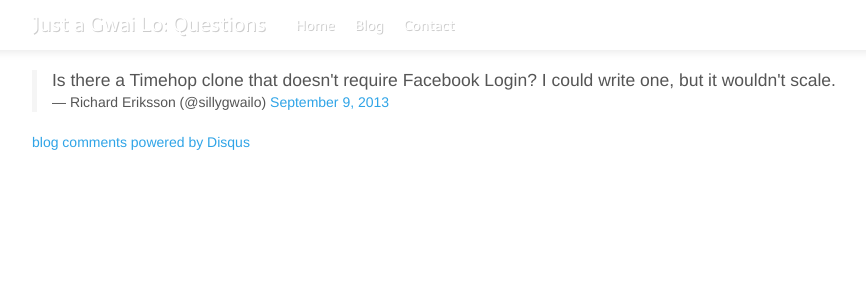
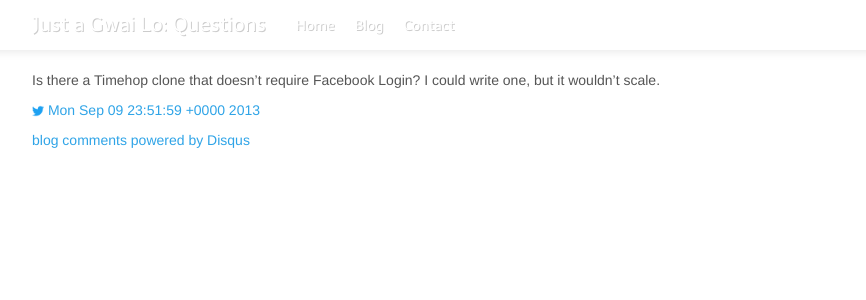
Before and after one commit to sillygwailo/questions.justagwailo.com, a Jekyll site: the page built from _posts/2013-09-09-timehop-no-facebook.md, in a window 1280 px wide. Shown: the top 300 px of the page, without its empty margins (23-889 px from the left). Built offline with Jekyll 4.4.1, drawn with Linux system fonts in a browser that asks for light colours; nearby versions of some CDN libraries; comment, search, counter and statistics services are not loaded.

```diff
--- a/_posts/2013-09-09-timehop-no-facebook.md
+++ b/_posts/2013-09-09-timehop-no-facebook.md
@@ -6,5 +6,6 @@ description: Is there a Timehop clone that doesn't require Facebook Login? I cou
 ---
 
 
-<blockquote class="twitter-tweet"><p>Is there a Timehop clone that doesn&#39;t require Facebook Login? I could write one, but it wouldn&#39;t scale.</p>&mdash; Richard Eriksson (@sillygwailo) <a href="https://twitter.com/sillygwailo/statuses/377217855156002816">September 9, 2013</a></blockquote>
-<script async src="//platform.twitter.com/widgets.js" charset="utf-8"></script>
+Is there a Timehop clone that doesn't require Facebook Login? I could write one, but it wouldn't scale.
+
+<img src="images/twitter.png" width="12" /> [Mon Sep 09 23:51:59 +0000 2013](https://twitter.com/sillygwailo/status/377217855156002816)
```
Also changed, not shown: _posts/2013-06-13-does-public-shaming-work.md (+3 -2 lines), _posts/2013-06-13-what-did-yoga-instructors-call-robot-arms-before-there-were-robots.md (+3 -2 lines), _posts/2013-06-14-which-apps-look-great-in-ios-7-already.md (+3 -2 lines), _posts/2013-06-28-converting-existing-jekyll-site.md (+3 -2 lines).
